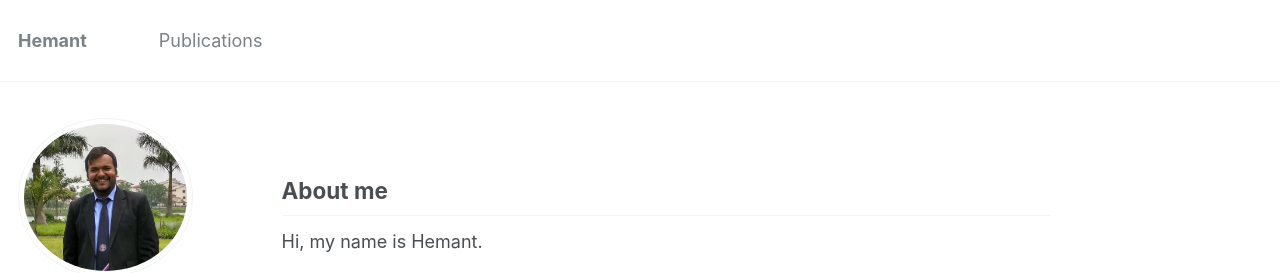
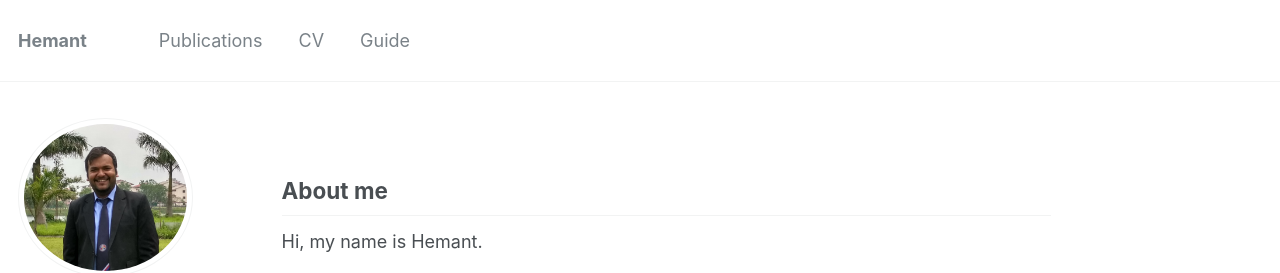
Before and after one commit to hemantkiitg/hemantkiitg.github.io, a Jekyll site: the page built from _pages/about.md, in a window 1280 px wide and 1151 px high. Shown: the top 273 px of the window. Built offline with Jekyll 4.4.1, drawn with Linux system fonts in a browser that asks for light colours.

Commit message:
Update navigation.yml

```diff
--- a/_data/navigation.yml
+++ b/_data/navigation.yml
@@ -2,6 +2,9 @@
 main:
   - title: "Publications"
     url: /publications/
+
+  - title: "CV"
+    url: /cv/
 
 #   - title: "Talks"
 #     url: /talks/
@@ -18,5 +21,5 @@ main:
 #   - title: "CV"
 #     url: /cv/
 
-#   - title: "Guide"
-#     url: /markdown/
+  - title: "Guide"
+    url: /markdown/
```
